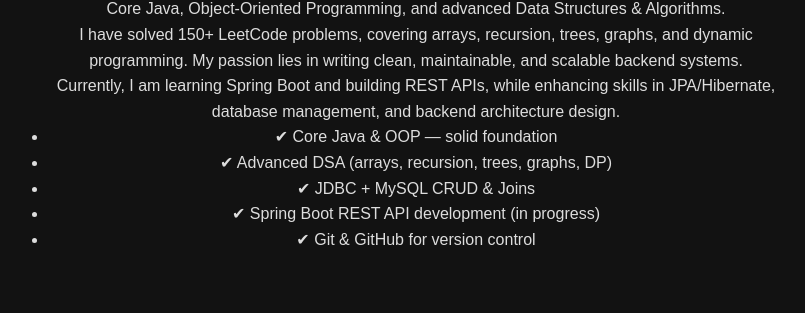
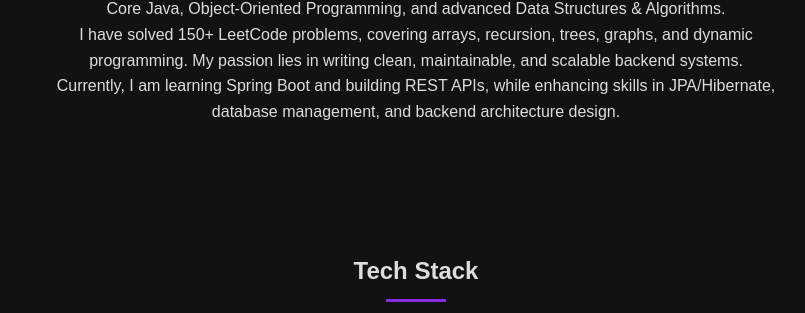
Before and after one commit to ALI-creator307/portfolio, a plain HTML site: page index.html in a window 1280 px wide. Shown: the part 877-1190 px from the top of the page, without its empty margins (224-1029 px from the left). Drawn offline with Linux system fonts and the light colour scheme; a small style sheet from the web is missing.

```diff
--- a/index.html
+++ b/index.html
@@ -51,13 +51,6 @@
                 Currently, I am learning Spring Boot and building REST APIs, while enhancing skills in JPA/Hibernate,
                 database management, and backend architecture design.
             </p>
-            <ul class="about-highlights">
-                <li>✔ Core Java & OOP — solid foundation</li>
-                <li>✔ Advanced DSA (arrays, recursion, trees, graphs, DP)</li>
-                <li>✔ JDBC + MySQL CRUD & Joins</li>
-                <li>✔ Spring Boot REST API development (in progress)</li>
-                <li>✔ Git & GitHub for version control</li>
-            </ul>
         </section>
 
         <section id="skills" class="section">
@@ -193,4 +186,5 @@
         });
     </script>
 </body>
+
 </html>
```
